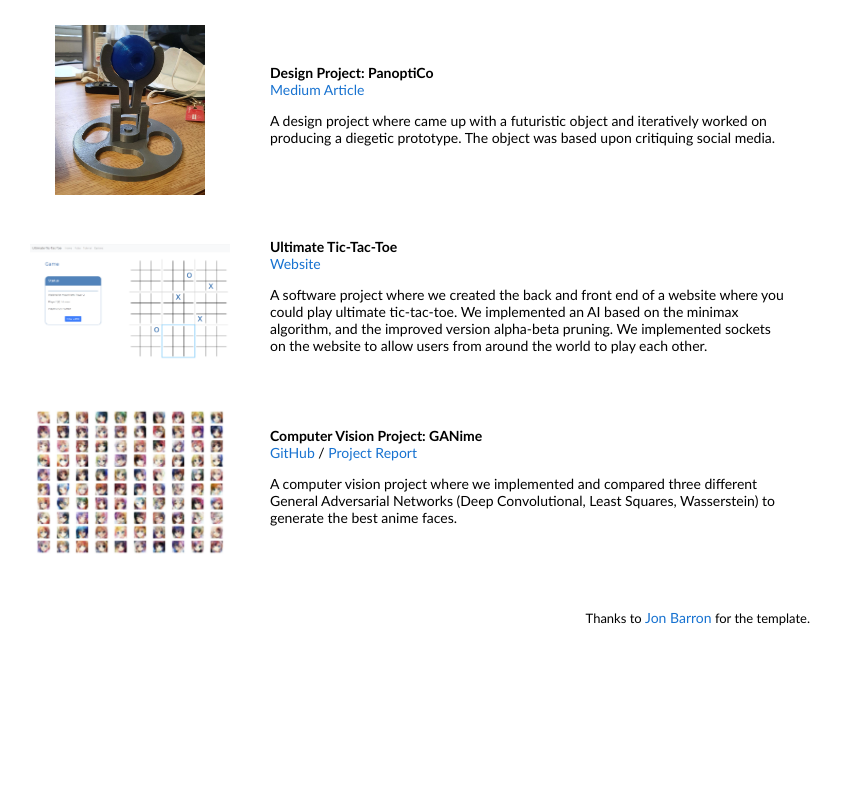
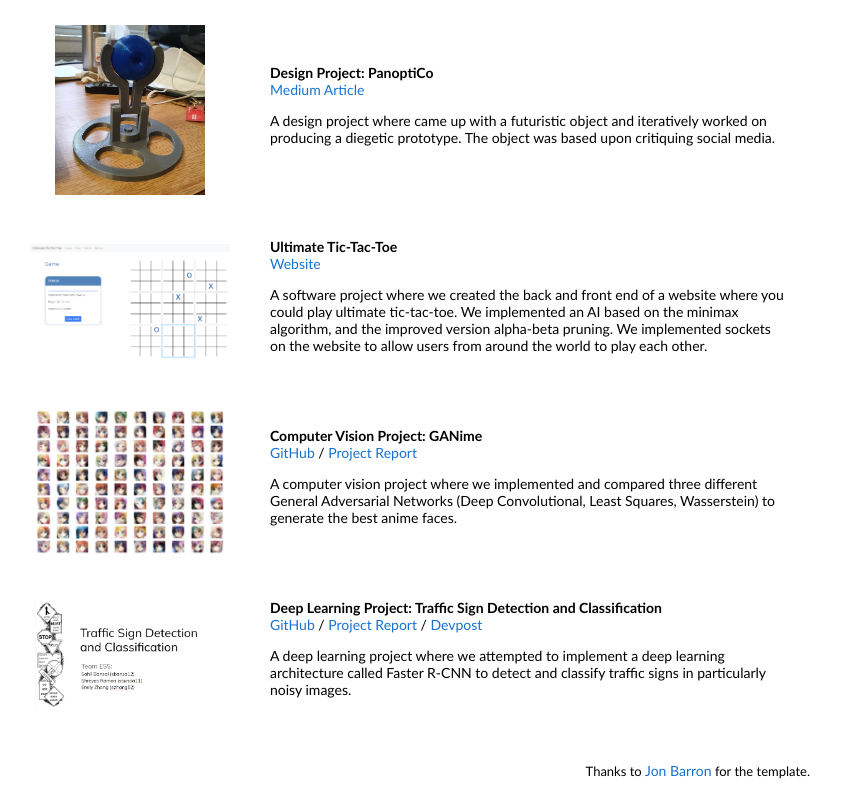
Before and after one commit to sahilbansal2701/sahilbansal.github.io, a plain HTML site: page index.html in a window 1280 px wide. Shown: the part 369-1169 px from the top of the page, without its empty margins (230-1071 px from the left). Before the commit the page ends 1016 px from the top, so only its background shows below. Drawn offline with Linux system fonts and the light colour scheme.

Commit message:
Added DL Project

```diff
--- a/index.html
+++ b/index.html
@@ -113,6 +113,46 @@
               </tbody>
             </table>
 
+            <!-- <table style="width:100%;border:0px;border-spacing:0px;border-collapse:separate;margin-right:auto;margin-left:auto;">
+              <tbody>
+                <tr>
+                  <td style="padding:20px;width:25%;vertical-align:middle">
+                    <img src="images/DLTrafficSign.png" width="190px" style="padding-left:5px;padding-right:5px;">
+                  </td>
+                  <td style="padding:20px;width:75%;vertical-align:middle">
+                    <papertitle>(In-Progress) Embedded Systems Project: Zen Garden Timer</papertitle>
+                    <br>
+                    <a href="https://github.com/sahilbansal2701/DLFinalProject">GitHub</a> /
+                    <a href="https://drive.google.com/file/d/1NFHRNhWvp42bL-hvnmaZoI5BbXkcGtxu/view?usp=sharing">Project Report</a> /
+                    <a href="https://devpost.com/software/traffic-sign-classification-and-detection">Devpost</a>
+                    <p>
+                      A deep learning project where we attempted to implement a deep learning architecture called Faster R-CNN to detect and classify traffic signs in particularly noisy images.
+                    </p>
+                  </td>
+                </tr>
+              </tbody>
+            </table> -->
+
+            <table style="width:100%;border:0px;border-spacing:0px;border-collapse:separate;margin-right:auto;margin-left:auto;">
+              <tbody>
+                <tr>
+                  <td style="padding:20px;width:25%;vertical-align:middle">
+                    <img src="images/DLTrafficSign.png" width="190px" style="padding-left:5px;padding-right:5px;">
+                  </td>
+                  <td style="padding:20px;width:75%;vertical-align:middle">
+                    <papertitle>Deep Learning Project: Traffic Sign Detection and Classification</papertitle>
+                    <br>
+                    <a href="https://github.com/sahilbansal2701/DLFinalProject">GitHub</a> /
+                    <a href="https://drive.google.com/file/d/1NFHRNhWvp42bL-hvnmaZoI5BbXkcGtxu/view?usp=sharing">Project Report</a> /
+                    <a href="https://devpost.com/software/traffic-sign-classification-and-detection">Devpost</a>
+                    <p>
+                      A deep learning project where we attempted to implement a deep learning architecture called Faster R-CNN to detect and classify traffic signs in particularly noisy images.
+                    </p>
+                  </td>
+                </tr>
+              </tbody>
+            </table>
+
             <!-- Recognition -->
             <table style="width:100%;border:0px;border-spacing:0px;border-collapse:separate;margin-right:auto;margin-left:auto;">
               <tbody>
```
Also changed, not shown: images/DLTrafficSign.png (added).
